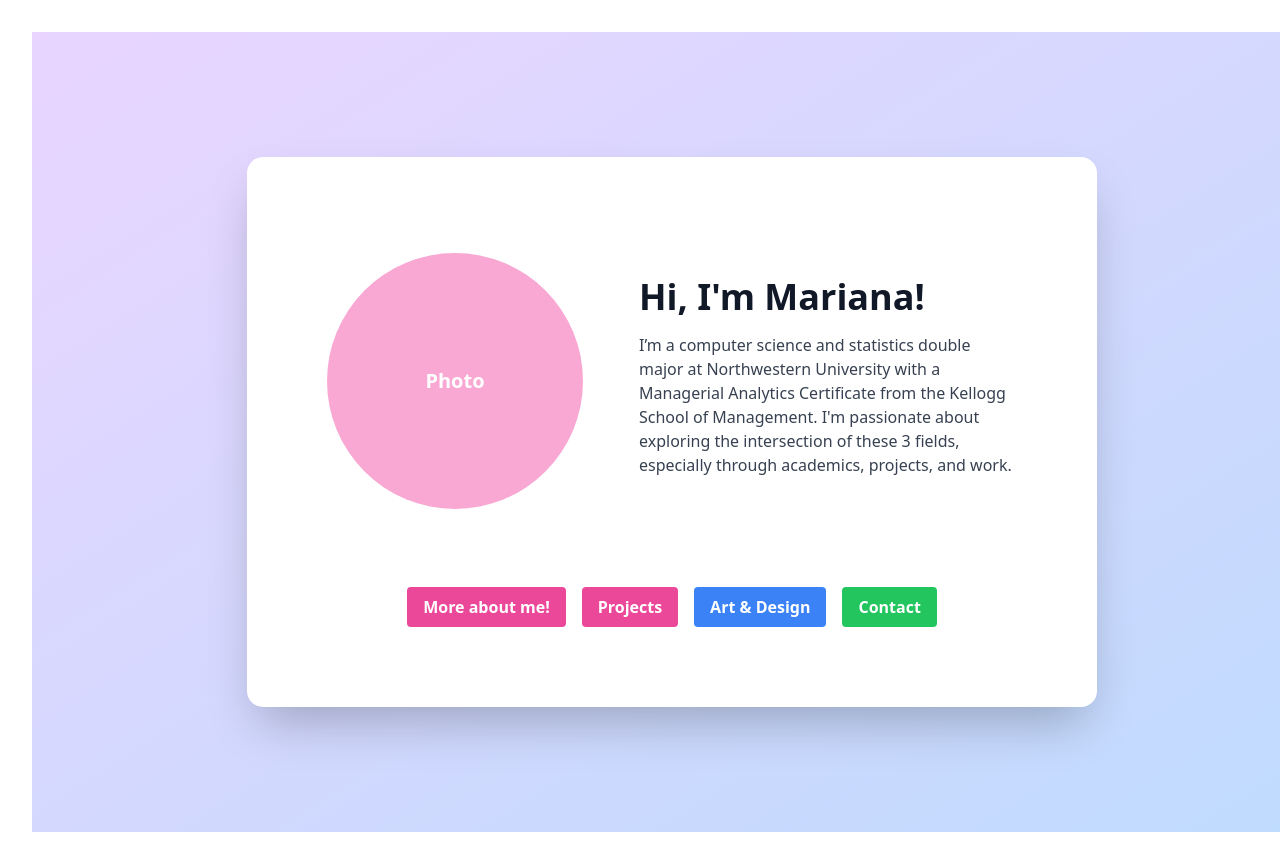
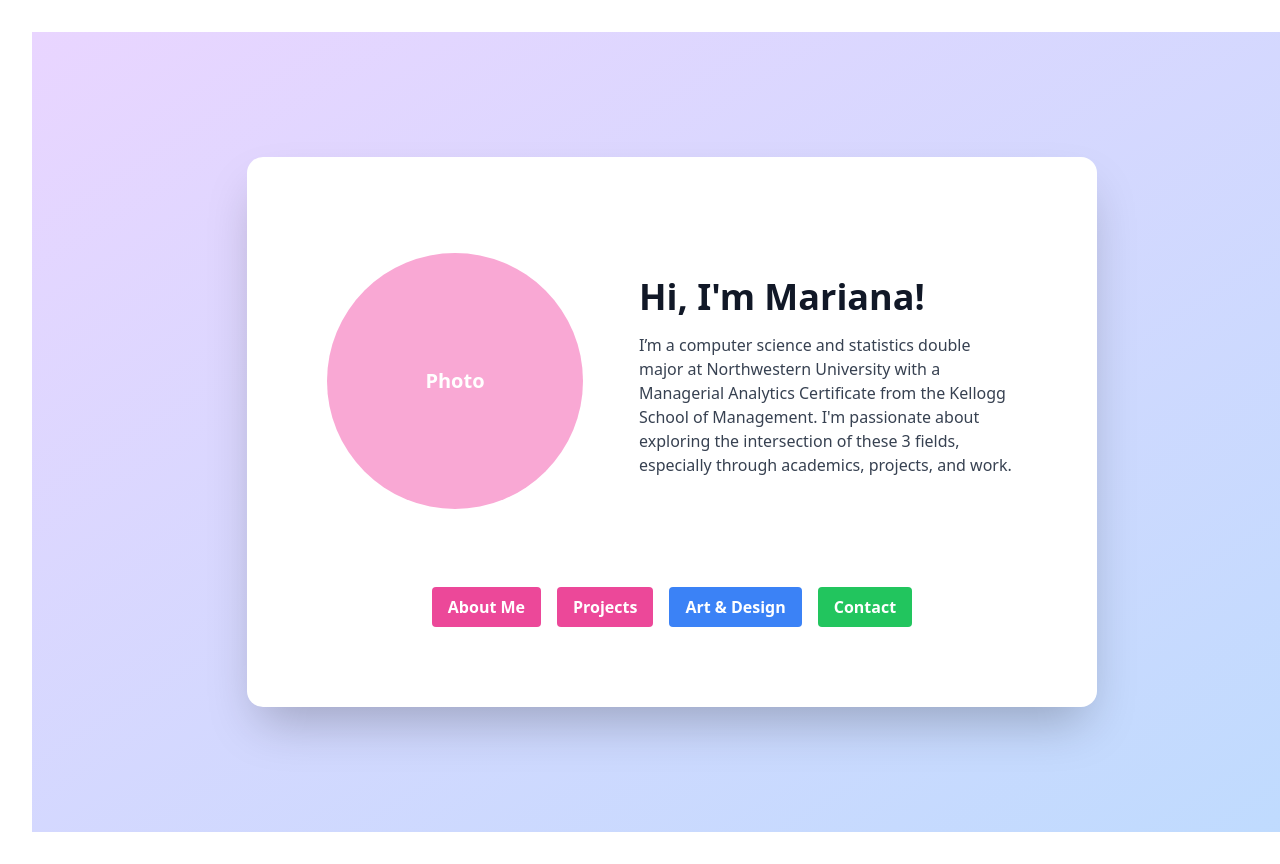
Before and after one commit to Mariana-Ma/mariana-portfolio, a React (Vite) app: page / in a window 1280 px wide. Shown: the top 864 px of the page. Built offline with nearby package versions, Linux system fonts and the light colour scheme.

Commit message:
Add other pages and link to homepage using React Router

```diff
--- a/package.json
+++ b/package.json
@@ -11,7 +11,8 @@
   },
   "dependencies": {
     "react": "^19.1.1",
-    "react-dom": "^19.1.1"
+    "react-dom": "^19.1.1",
+    "react-router-dom": "^7.9.1"
   },
   "devDependencies": {
     "@eslint/js": "^9.33.0",
--- a/src/App.jsx
+++ b/src/App.jsx
@@ -1,12 +1,19 @@
-import { useState } from 'react'
-import reactLogo from './assets/react.svg'
-import viteLogo from '/vite.svg'
-import './App.css'
 
+import { BrowserRouter as Router, Routes, Route, Link } from 'react-router-dom';
+import AboutMe from './pages/AboutMe.jsx';
+import Projects from './pages/Projects.jsx';
+import Art from './pages/Art.jsx';
+import Contact from './pages/Contact.jsx';
 import './App.css';
 
 function App() {
   return (
+    <Router>
+      <Routes>
+        <Route
+          path="/"
+          element={
+
             <div className="h-screen w-screen bg-black flex justify-center items-center relative">
               {/* Placeholder background */}
               <div className="absolute top-0 left-0 w-full h-full bg-gradient-to-br from-purple-200 to-blue-200"></div>
@@ -35,21 +42,41 @@ function App() {
 
                 {/* Buttons row at bottom */}
                 <div className="flex justify-center gap-4">
+                  <Link to="/aboutme">
                     <button className="bg-pink-500 text-white font-semibold py-2 px-4 rounded hover:bg-pink-100 transition duration-300">
-            More about me!
+                      About Me
                     </button>
+                  </Link>
+
+                  <Link to="/projects">
                     <button className="bg-pink-500 text-white font-semibold py-2 px-4 rounded hover:bg-pink-100 transition duration-300">
                       Projects
                     </button>
+                  </Link>
+
+                  <Link to="/art">
                     <button className="bg-blue-500 text-white font-semibold py-2 px-4 rounded hover:bg-blue-100 transition duration-300">
                       Art & Design
                     </button>
+                  </Link>
+                  <Link to="/contact">
                     <button className="bg-green-500 text-white font-semibold py-2 px-4 rounded hover:bg-green-100 transition duration-300">
                       Contact
                     </button>
+                  </Link>
                 </div>
               </div>
             </div>
+          }
+        />
+
+        {/* Other pages */}
+        <Route path="/aboutme" element={<AboutMe />} />
+        <Route path="/projects" element={<Projects />} />
+        <Route path="/art" element={<Art />} />
+        <Route path="/contact" element={<Contact />} />
+      </Routes>
+    </Router>
   );
 }
 
--- /dev/null
+++ b/src/pages/AboutMe.jsx
@@ -0,0 +1,3 @@
+export default function Aboutme() {
+    return <div className="p-10 text-center">About Me Page (Placeholder)</div>;
+  }
--- /dev/null
+++ b/src/pages/Art.jsx
@@ -0,0 +1,3 @@
+export default function Art() {
+    return <div className="p-10 text-center">Art & Design Page (Placeholder)</div>;
+  }
--- /dev/null
+++ b/src/pages/Contact.jsx
@@ -0,0 +1,3 @@
+export default function Contact() {
+    return <div className="p-10 text-center">Contact Page (Placeholder)</div>;
+  }
--- /dev/null
+++ b/src/pages/Projects.jsx
@@ -0,0 +1,3 @@
+export default function Projects() {
+    return <div className="p-10 text-center">Projects Page (Placeholder)</div>;
+  }
```
Also changed, not shown: 1 other file (tests, documents, lock files or other folders). Lines whose indentation alone changed are shown as unchanged.
